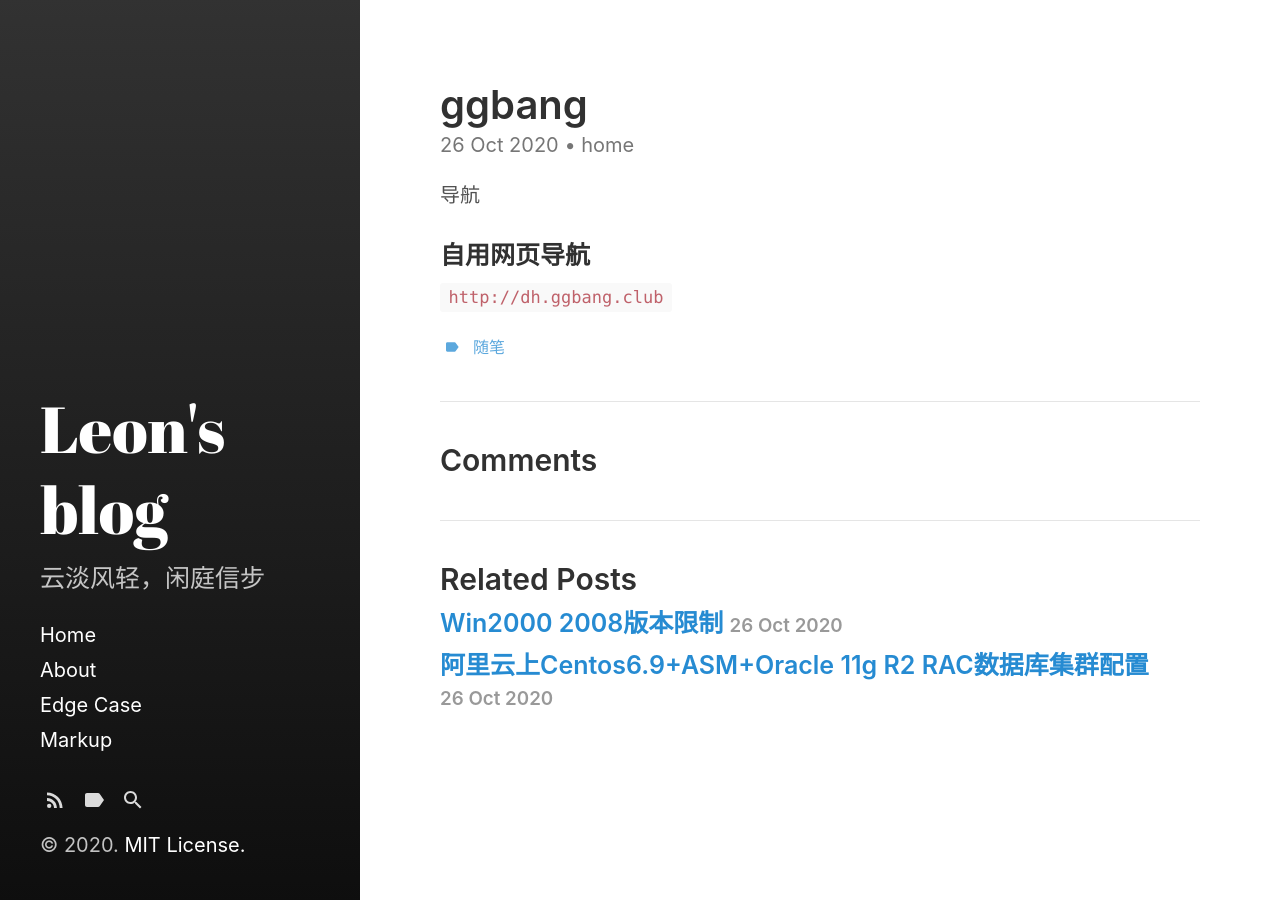
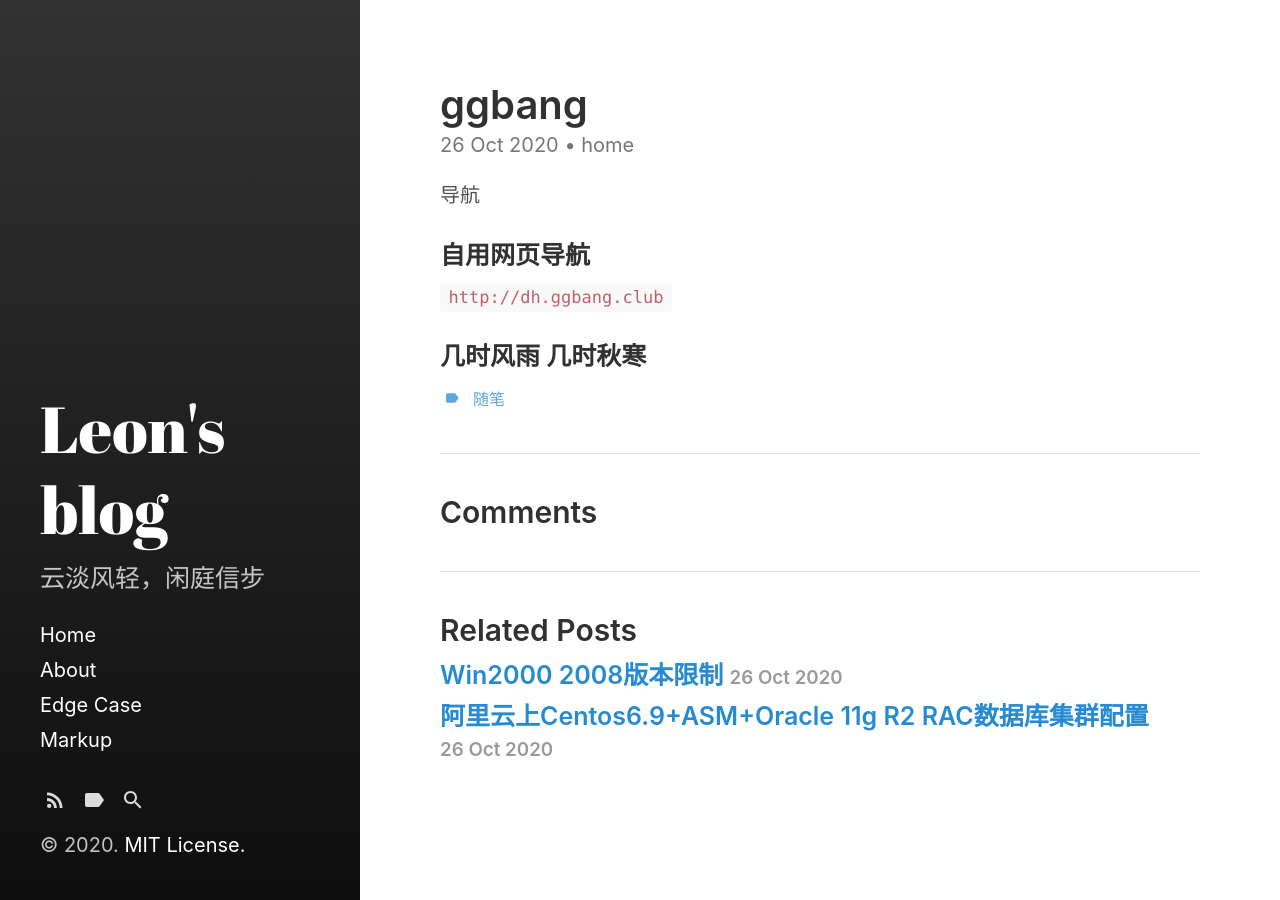
Before and after one commit to WnLeon/blog, a Jekyll site: the page built from _posts/2020-10-26-ggbang.md, in a window 1280 px wide. Built offline with Jekyll 4.4.1, drawn with Linux system fonts in a browser that asks for light colours.

Commit message:
修改文件: _posts/2020-10-26-ggbang.md

```diff
--- a/_posts/2020-10-26-ggbang.md
+++ b/_posts/2020-10-26-ggbang.md
@@ -9,3 +9,5 @@ excerpt_separator: <!--more-->
 <!--more-->
 ### 自用网页导航
 `http://dh.ggbang.club`
+
+### 几时风雨 几时秋寒
```
